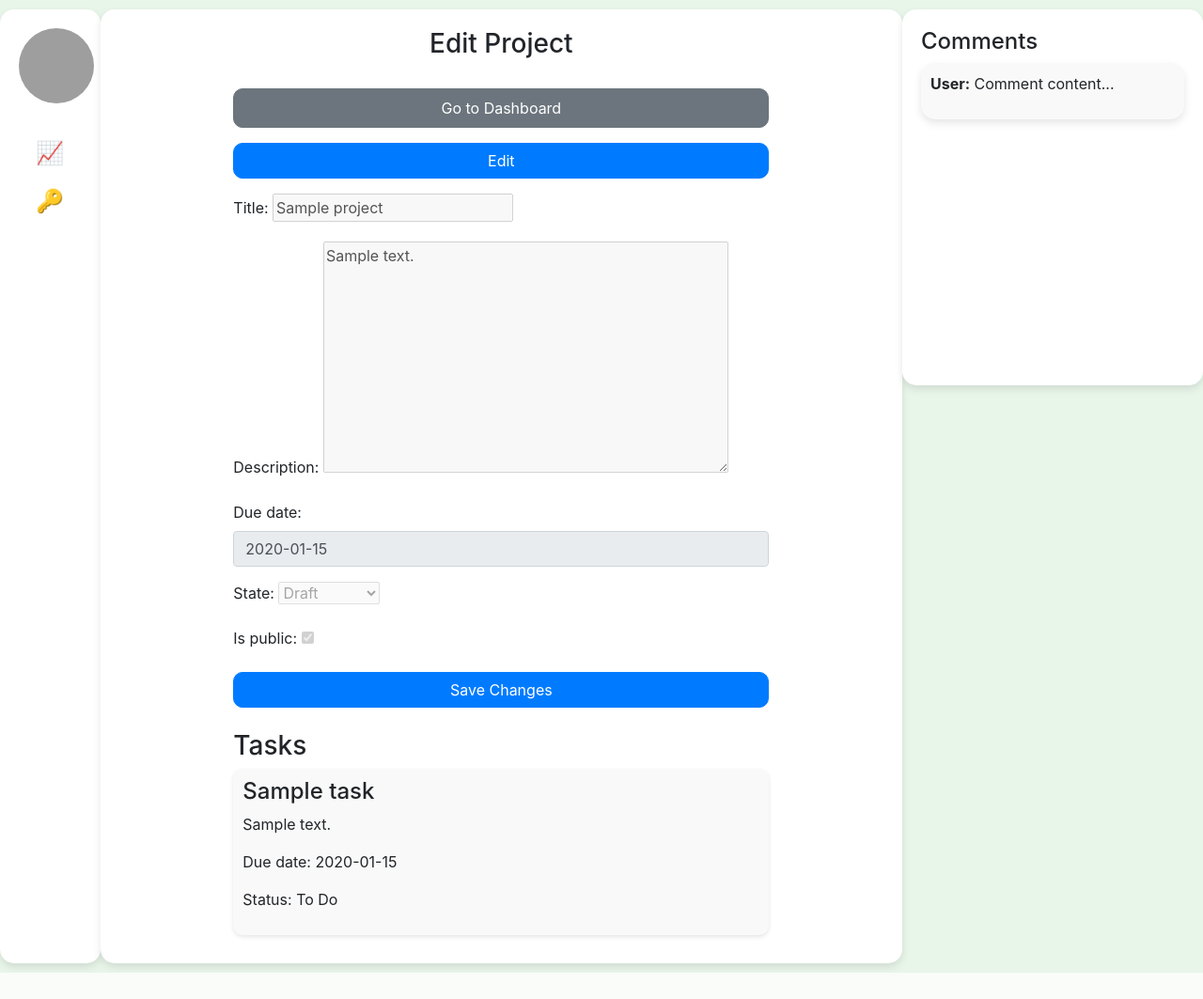
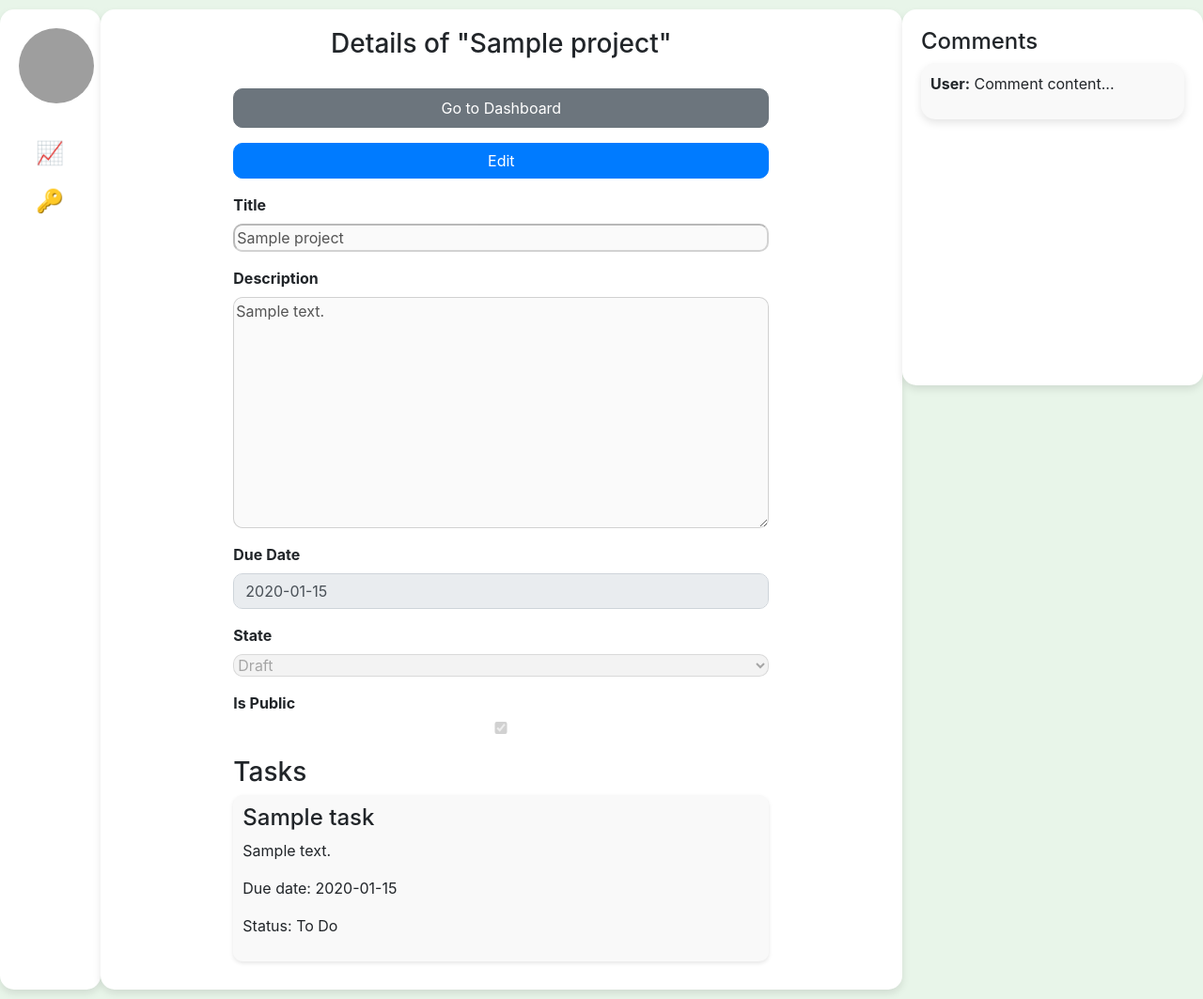
Before and after one commit to DaSHdotHub/ProjectTracker, a Django app: page /edit-project/1/ in a window 1280 px wide. Shown: the whole page at 94% size. Before the commit the page ends 1035 px from the top, so only its background shows below. Run offline with Django 5.2, Linux system fonts and the light colour scheme; a user stored in the database is signed in; tables that the repository leaves empty hold one stand-in row (values such as "Sample post"); some libraries are stand-ins or nearby versions; grey boxes are pictures that could not be loaded.

Commit message:
Let forms look more consistent

```diff
--- a/project_tracker/templates/project/edit_project.html
+++ b/project_tracker/templates/project/edit_project.html
@@ -14,6 +14,30 @@
 
     .form-group label {
         font-weight: bold;
+    }
+    /* Additional styles to ensure same view on mobile as on desktop */
+    .form-group {
+        display: flex;
+        flex-direction: column;
+    }
+
+    .form-group label {
+        order: -1;
+        margin-bottom: 0.5rem;
+    }
+
+    .form-group textarea {
+        width: 100%;
+        max-width: 100%;
+    }
+
+    /* Additional styles to ensure full width */
+    #project-form .form-group {
+        width: 100%;
+    }
+
+    #project-form .form-control {
+        width: 100%;
     }
 
     .form-group input,
@@ -60,8 +84,6 @@
 </style>
 {% endblock %}
 
-{% block title %}Edit Project{% endblock %}
-
 {% block middle_column %}
 {% for message in messages %}
 <div class="alert alert-{{ message.tags }} alert-dismissible fade show" role="alert">
@@ -73,7 +95,7 @@
 {% endfor %}
 
 <div class="container">
-    <h3 class="form-title">Edit Project</h3>
+    <h3 class="form-title">Details of "{{ project.title }}"</h3>
     {% if is_owner %}
     <a id="go-to-dashboard-button" class="btn btn-secondary btn-back nav-link mb-3" href="/dashboard">Go to
         Dashboard</a>
@@ -81,19 +103,53 @@
     {% endif %}
     <form method="post" id="project-form">
         {% csrf_token %}
-        {{ form.as_p }}
+        <div class="form-group">
+            <label for="id_title">Title</label>
+            {{ form.title }}
+        </div>
+        <div class="form-group">
+            <label for="id_description">Description</label>
+            {{ form.description }}
+        </div>
+        <div class="form-group">
+            <label for="id_due_date">Due Date</label>
+            {{ form.due_date }}
+        </div>
+        <div class="form-group">
+            <label for="id_state">State</label>
+            {{ form.state }}
+        </div>
+        <div class="form-group">
+            <label for="id_is_public">Is Public</label>
+            {{ form.is_public }}
+        </div>
         <button type="submit" name="action" value="edit_project" class="btn btn-primary btn-save-change"
-            id="save-button">Save Changes</button>
+            id="save-button" style="display:none;">Save Changes</button>
         <button type="button" class="btn btn-secondary" id="cancel-edit-button" style="display:none;">Cancel</button>
     </form>
 
-    <h3 class="mt-4">Tasks</h3>
+    <h3 class="mt-4" id="task_name">Tasks</h3>
     {% if is_owner %}
     <button id="add-task" class="btn btn-primary mb-3" style="display:none;">Add New Task</button>
     <div id="task-form-container" style="display:none;">
         <form method="post" id="task-form">
             {% csrf_token %}
-            {{ task_form.as_p }}
+            <div class="form-group">
+                <label for="id_title">Title</label>
+                {{ task_form.title }}
+            </div>
+            <div class="form-group">
+                <label for="id_description">Description</label>
+                {{ task_form.description }}
+            </div>
+            <div class="form-group">
+                <label for="id_due_date">Due Date</label>
+                {{ task_form.due_date }}
+            </div>
+            <div class="form-group">
+                <label for="id-state">State</label>
+                {{ task_form.status }}
+            </div>
             <button type="submit" name="action" value="add_task" class="btn btn-primary btn-save-task">Save
                 Task</button>
             <button type="button" class="btn btn-secondary" id="cancel-task-button">Cancel</button>
@@ -188,6 +244,7 @@
             $('#project-form input, #project-form select, #project-form textarea').prop('disabled', true);
             $('.task-actions').hide();
             $('#cancel-edit-button').hide();
+            $('#task_name').text('Add New Task');
 
         });
 
@@ -196,6 +253,7 @@
             $('#project-form')[0].reset();
             $('#project-form input, #project-form select, #project-form textarea').prop('disabled', true);
             $('#edit-button').show();
+            $('#go-to-dashboard-button').show();
             $('.btn-save-change').hide();
             $('#cancel-edit-button').hide();
             $('#add-task').hide();
@@ -208,6 +266,12 @@
             $('#task-form')[0].reset();
             $('#task-form-container').hide();
             $('#edit-button').show();
+            $('#task_name').text('Tasks');
+        });
+
+        // Save adding task
+        $('.btn-save-task').click(function () {
+            $('#task_name').text('Tasks');
         });
 
         // Change task status
```
